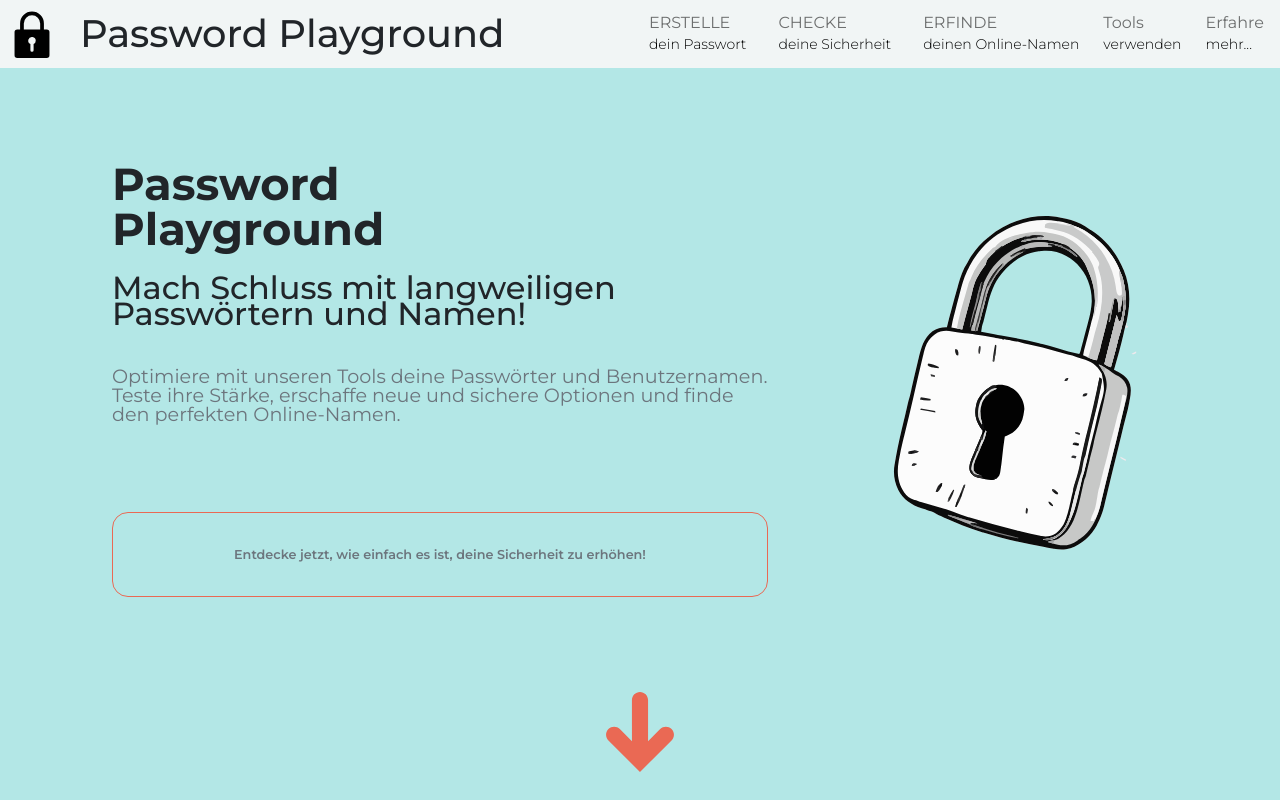
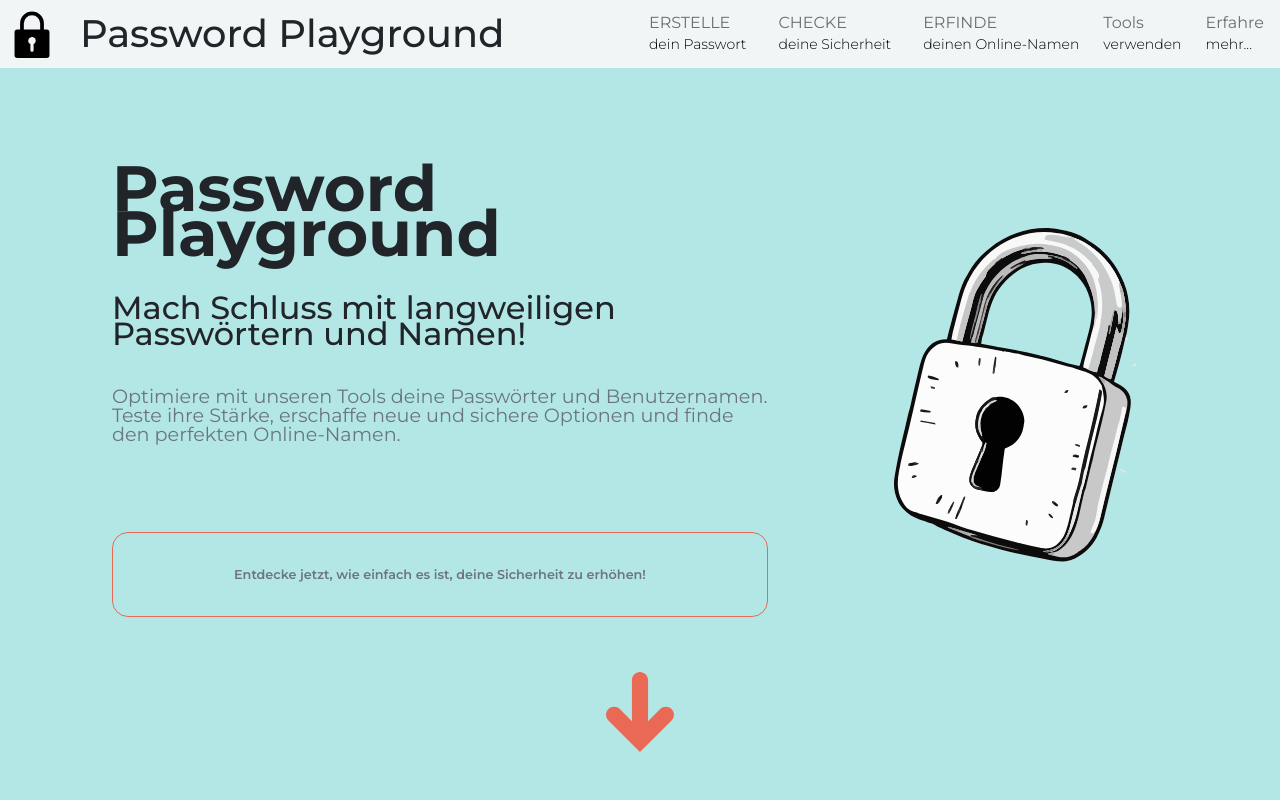
Before and after one commit to zabooz/4B-s-Baby, a plain HTML site: page index.html in a window 1280 px wide. Shown: the top 800 px of the page. Drawn offline with nearby package versions, Linux system fonts and the light colour scheme; a web font is replaced by a local one.

Commit message:
smaller margin for arrow

```diff
--- a/index.html
+++ b/index.html
@@ -79,7 +79,7 @@
           <img  id="padlockLogo" src="./img/landingPage/padlock.svg" alt="padlock Logo">
         </div>
       </div>
-      <div id="scrollArrowBox" class="mt-5">
+      <div id="scrollArrowBox" class="mt-3">
         <a href="#spanScroll" id="test" >
           <img id="scrollArrow" src="./img/landingPage/arrow-pointing.svg" alt="scrollArrow" class="img-fluid mb-4 ">
       </a>
--- a/styles/indexStyle.css
+++ b/styles/indexStyle.css
@@ -36,7 +36,7 @@ main > section {
   font-optical-sizing: auto;
   font-weight: 700;
   font-style: normal;
-  font-size: clamp(2rem, 3.5vw, 6rem);
+  font-size: clamp(2rem, 5vw, 6rem);
   padding: 0;
   line-height: clamp(2rem, 3.5vw, 6rem);
   margin: 0;
@@ -60,7 +60,7 @@ main > section {
   padding-left: 7rem;
 }
 
-#siteName p{
+#siteName p:first-of-type{
   margin-bottom: 0;
 }
 #padlockLogo{
```
